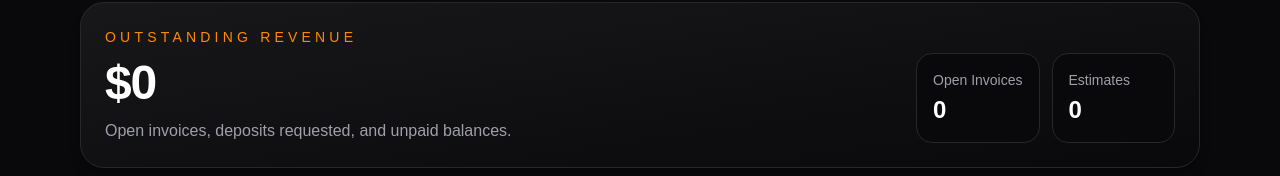
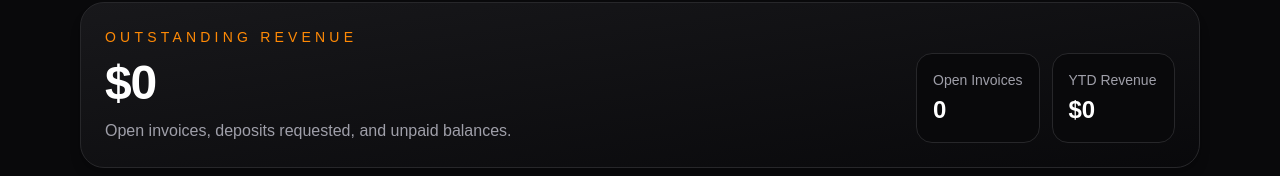
Before and after one commit to Robbiersweet/trimax, a Next.js app: page / in a window 1280 px wide. Shown: the part 248-424 px from the top of the page. Built offline with nearby package versions, Linux system fonts and the light colour scheme; no server answers; the database is empty.

Commit message:
Add live dashboard revenue metrics

```diff
--- a/src/app/page.tsx
+++ b/src/app/page.tsx
@@ -85,6 +85,21 @@ export default async function DashboardPage() {
       minimumFractionDigits: 0,
     }
   );
+
+  const ytdRevenue = invoices
+    .filter((invoice) => invoice.status === "Paid")
+    .reduce((total, invoice) => {
+      const amount = Number(
+        invoice.invoice_amount?.replace(/[^0-9.-]+/g, "") || 0
+      );
+
+      return total + amount;
+    }, 0)
+    .toLocaleString("en-US", {
+      style: "currency",
+      currency: "USD",
+      minimumFractionDigits: 0,
+    });
 
   const quickActions = [
     {
@@ -183,11 +198,11 @@ export default async function DashboardPage() {
 
               <div className="rounded-2xl border border-zinc-800 bg-zinc-950 p-4">
                 <p className="text-zinc-400">
-                  Estimates
+                  YTD Revenue
                 </p>
 
                 <p className="mt-1 text-2xl font-bold">
-                  {estimates.length}
+                  {ytdRevenue}
                 </p>
               </div>
             </div>
```
